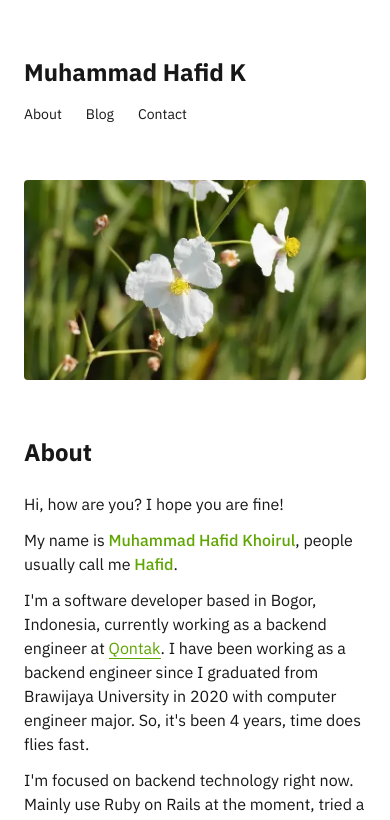
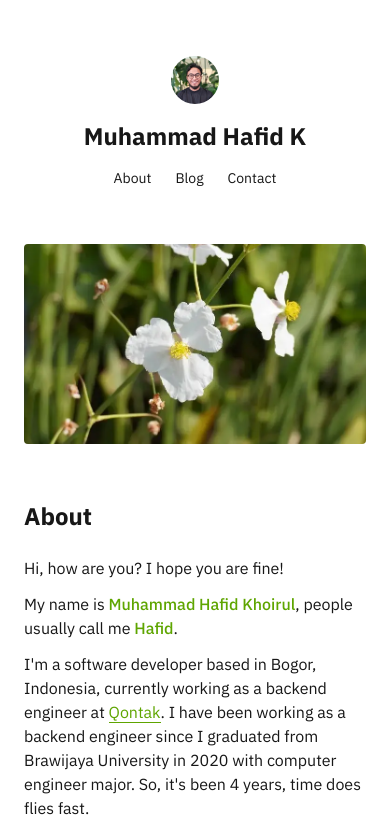
Before and after one commit to mhafidk/blog, a SvelteKit app: page /about in a window 390 px wide. Shown: the top 820 px of the page. Built offline with nearby package versions, Linux system fonts and the light colour scheme.

Commit message:
add single blog page

```diff
--- a/src/lib/components/header.svelte
+++ b/src/lib/components/header.svelte
@@ -1,12 +1,16 @@
 <header>
 	<nav class="pt-6 pb-14">
-		<div class="flex items-center gap-4">
-			<a href="/" class="hidden sm:block"
-				><img src="mhk-potrait.webp" class="h-8 w-8 rounded-full" alt="Muhammad Hafid K" /></a
+		<div class="flex flex-col items-center justify-center gap-4 sm:flex-row sm:justify-start">
+			<a href="/" class=""
+				><img
+					src="mhk-potrait.webp"
+					class="h-12 w-12 rounded-full sm:h-8 sm:w-8"
+					alt="Muhammad Hafid K"
+				/></a
 			>
 			<a href="/" class="text-2xl font-bold hover:text-lime-700">Muhammad Hafid K</a>
 		</div>
-		<div class="mt-4 flex gap-6 text-sm">
+		<div class="mt-4 flex justify-center gap-6 text-sm sm:justify-start">
 			<a href="/about" class="hover:text-lime-700">About</a>
 			<a href="/blog" class="hover:text-lime-700">Blog</a>
 			<a href="/#contact" class="hover:text-lime-700">Contact</a>
--- a/src/routes/+layout.svelte
+++ b/src/routes/+layout.svelte
@@ -2,6 +2,11 @@
 	import Footer from '$lib/components/footer.svelte';
 	import Header from '$lib/components/header.svelte';
 	import '../app.css';
+
+	import { page } from '$app/stores';
+	import { derived } from 'svelte/store';
+
+	const currentPath = derived(page, ($page) => $page.url.pathname);
 
 	let { children } = $props();
 </script>
@@ -9,9 +14,11 @@
 <div class="font-display bg-white text-neutral-900">
 	<div class="px- mx-auto max-w-2xl px-6 py-8">
 		<Header />
-		<div class="flex h-64 items-center justify-center overflow-hidden pb-14">
-			<img src="photo-cover.webp" class="h-full w-full rounded object-cover" alt="Background" />
-		</div>
+		{#if !$currentPath.includes('/blog/')}
+			<div class="flex h-64 items-center justify-center overflow-hidden pb-14">
+				<img src="photo-cover.webp" class="h-full w-full rounded object-cover" alt="Background" />
+			</div>
+		{/if}
 		{@render children()}
 		<Footer />
 	</div>
--- /dev/null
+++ b/src/routes/blog/[slug]/+page.server.ts
@@ -0,0 +1,25 @@
+import fs from 'fs';
+import path from 'path';
+import matter from 'gray-matter';
+import { error } from '@sveltejs/kit';
+import type { PageServerLoad } from './$types';
+
+export const load: PageServerLoad = async ({ params }) => {
+	const slug = params.slug;
+	const filePath = path.join('src/posts', `${slug}.md`);
+
+	if (!fs.existsSync(filePath)) {
+		throw error(404, `Post not found: ${slug}`);
+	}
+
+	const fileContent = fs.readFileSync(filePath, 'utf-8');
+	const { data, content } = matter(fileContent);
+
+	return {
+		post: {
+			...data,
+			slug,
+			content
+		}
+	};
+};
--- /dev/null
+++ b/src/routes/blog/[slug]/+page.svelte
@@ -0,0 +1,38 @@
+<script lang="ts">
+	import { marked } from 'marked';
+
+	export let data: {
+		post: {
+			title: string;
+			date: string;
+			content: string;
+			image?: string;
+			tags?: string[];
+		};
+	};
+
+	const { post } = data;
+
+	const html = marked.parse(post.content);
+</script>
+
+<svelte:head>
+	<title>{post.title}</title>
+</svelte:head>
+
+<article class="prose max-w-none">
+	<h1 class="mb-2 text-center text-3xl font-bold">{post.title}</h1>
+	<p class="mb-4 text-center text-sm text-gray-500">
+		{new Date(post.date).toLocaleDateString('en-US', {
+			year: 'numeric',
+			month: 'long',
+			day: 'numeric'
+		})}
+	</p>
+
+	{#if post.image}
+		<img src={post.image} alt={post.title} class="mb-6 w-full rounded" />
+	{/if}
+
+	{@html html}
+</article>
```
